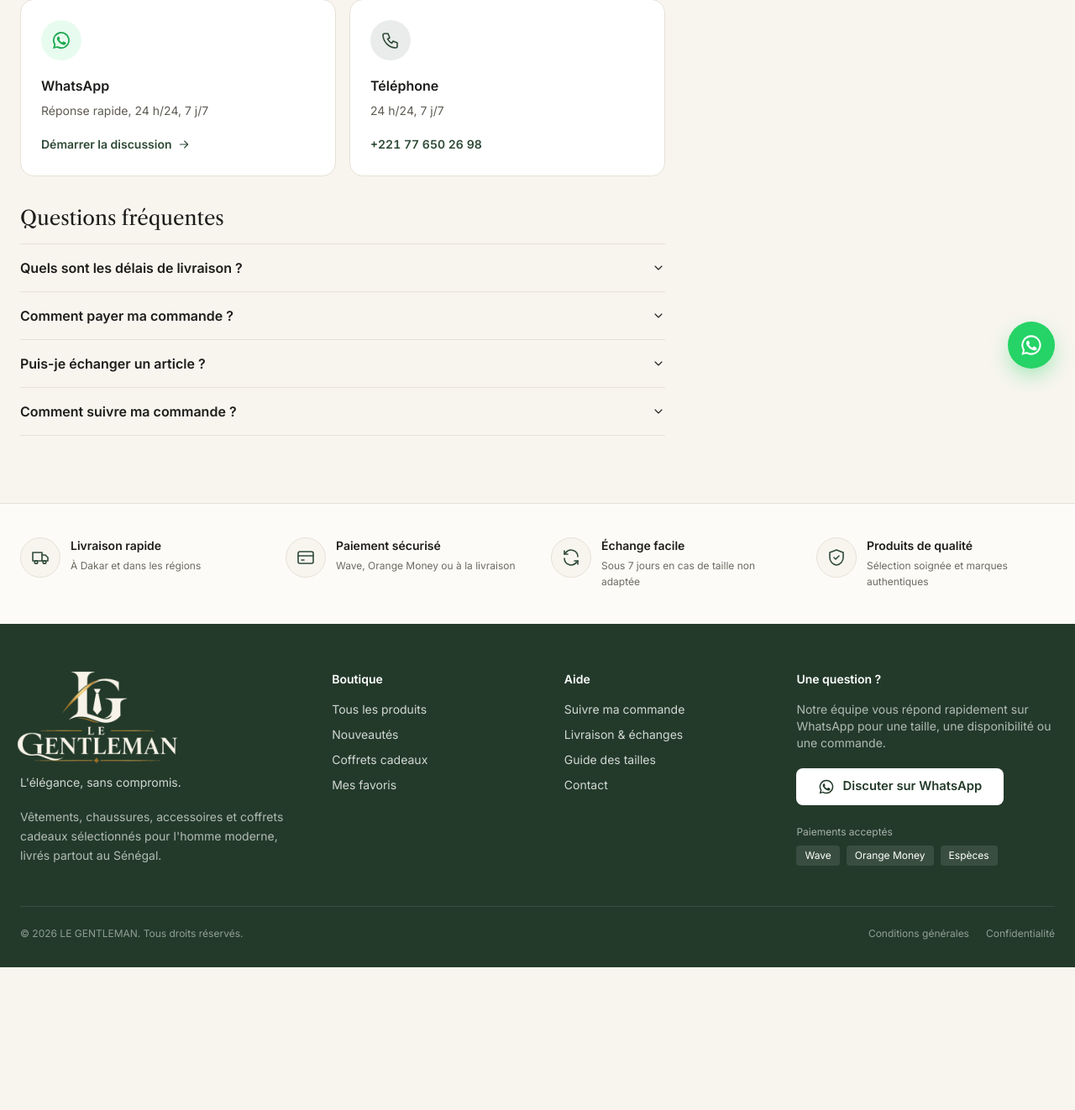
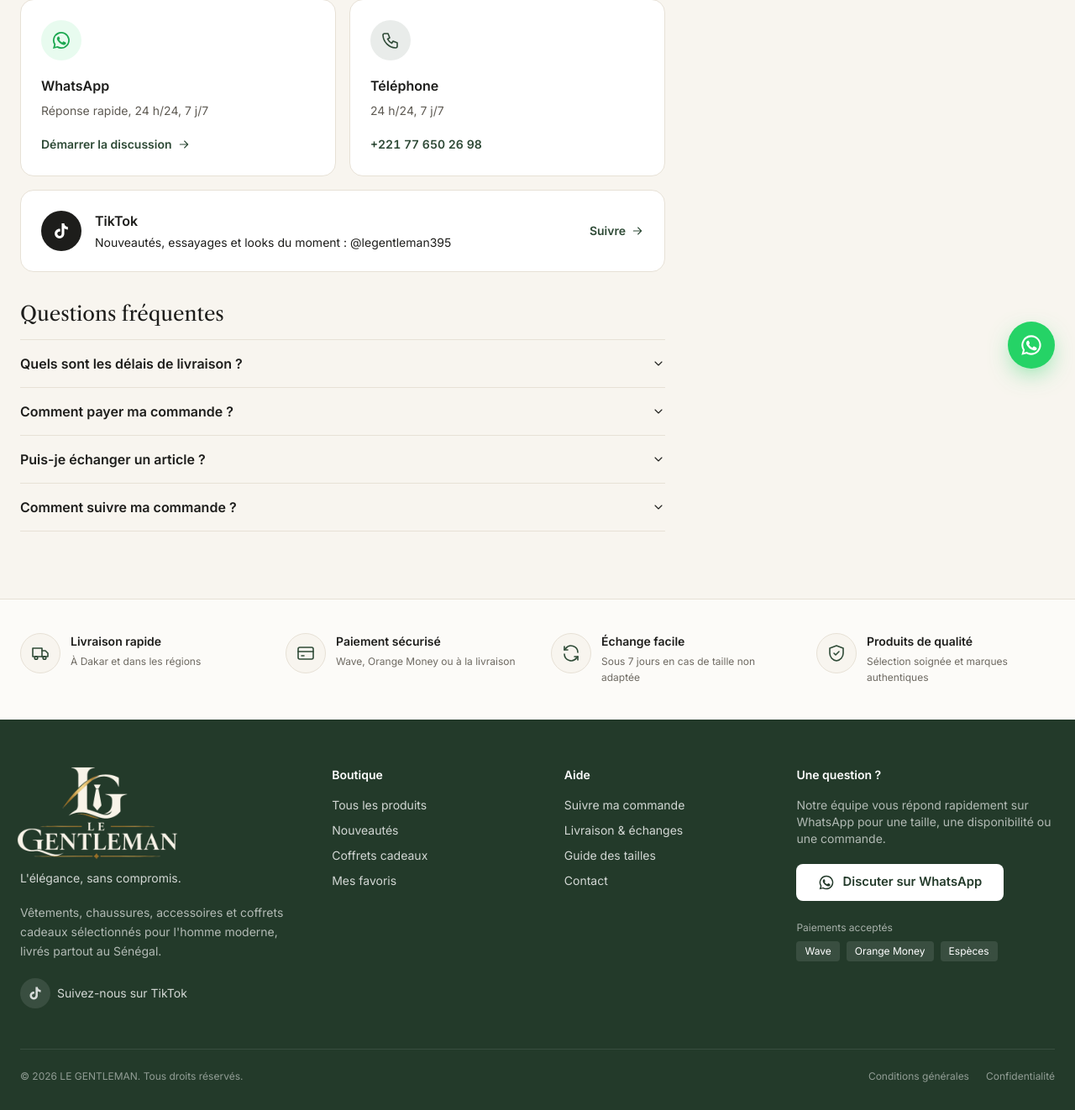
Before and after one commit to geniweb52-ship-it/legentleman, a PHP site: page /contact.php in a window 1280 px wide. Shown: the part 337-1659 px from the top of the page at 84% size. Before the commit the page ends 1489 px from the top, so only its background shows below. Run offline with PHP 8.4, Linux system fonts and the light colour scheme; data that the repository does not hold is empty.

Commit message:
Ajout du lien TikTok (@legentleman395) dans le pied de page et la page Contact
Co-Authored-By: Claude Opus 5.5 <noreply@anthropic.com>

```diff
--- a/config.example.php
+++ b/config.example.php
@@ -19,6 +19,7 @@ const SHOP_TAGLINE = "L'élégance, sans compromis.";
 const SHOP_ADDRESS = 'Dakar, Sénégal';
 const SHOP_PHONE = '221776502698';
 const WHATSAPP_NUMBER = '221776502698';
+const SHOP_TIKTOK = 'https://www.tiktok.com/@legentleman395'; // page TikTok (laisser '' pour masquer)
 const ORANGE_PAYMENT_LINK = '';
 const FREE_DELIVERY_THRESHOLD = 100000;
 
--- a/contact.php
+++ b/contact.php
@@ -16,6 +16,13 @@ ob_start(); ?>
     <p class="!mb-0 mt-4 font-semibold !text-ink">Téléphone</p><p class="!mb-0 text-sm mt-1">24 h/24, 7 j/7</p>
     <p class="!mb-0 mt-4 text-sm font-semibold !text-forest tabular-nums"><?= e($display) ?></p>
   </a>
+  <?php if (defined('SHOP_TIKTOK') && SHOP_TIKTOK !== ''): ?>
+  <a href="<?= e(SHOP_TIKTOK) ?>" target="_blank" rel="noopener" class="sm:col-span-2 rounded-2xl bg-white border border-line p-6 hover:border-forest transition-colors flex items-center gap-4">
+    <span class="w-12 h-12 shrink-0 rounded-full bg-ink text-white flex items-center justify-center"><svg class="w-6 h-6" viewBox="0 0 24 24" fill="currentColor" aria-hidden="true"><path d="M16.6 5.82A4.28 4.28 0 0 1 15.54 3h-3.09v12.4a2.59 2.59 0 0 1-2.59 2.5c-1.42 0-2.6-1.16-2.6-2.6 0-1.72 1.66-3.01 3.37-2.48V9.66c-3.45-.46-6.47 2.22-6.47 5.64 0 3.33 2.76 5.7 5.69 5.7 3.14 0 5.69-2.55 5.69-5.7V9.01a7.35 7.35 0 0 0 4.3 1.38V7.3s-1.88.09-3.24-1.48z"/></svg></span>
+    <span class="flex-1"><span class="block font-semibold text-ink">TikTok</span><span class="block text-sm mt-1">Nouveautés, essayages et looks du moment : @legentleman395</span></span>
+    <span class="hidden sm:inline-flex items-center gap-1.5 text-sm font-semibold text-forest">Suivre <?= icon('arrow-right', 'w-4 h-4') ?></span>
+  </a>
+  <?php endif; ?>
 </div>
 <h2>Questions fréquentes</h2>
 <div class="divide-y divide-line border-y border-line">
--- a/includes/footer.php
+++ b/includes/footer.php
@@ -23,6 +23,7 @@
           <img src="<?= e(url('assets/img/brand/logo-light.png')) ?>" alt="<?= e(SHOP_NAME) ?>" width="900" height="524" loading="lazy" class="w-48 h-auto -ml-1">
           <p class="mt-3 text-sm"><?= e(SHOP_TAGLINE) ?></p>
           <p class="mt-5 text-sm leading-relaxed max-w-xs text-white/65">Vêtements, chaussures, accessoires et coffrets cadeaux sélectionnés pour l'homme moderne, livrés partout au Sénégal.</p>
+          <?php if (defined('SHOP_TIKTOK') && SHOP_TIKTOK !== ''): ?><a href="<?= e(SHOP_TIKTOK) ?>" target="_blank" rel="noopener" class="mt-5 inline-flex items-center gap-2 text-sm text-white/80 hover:text-white transition-colors"><span class="w-9 h-9 rounded-full bg-white/10 flex items-center justify-center"><svg class="w-5 h-5" viewBox="0 0 24 24" fill="currentColor" aria-hidden="true"><path d="M16.6 5.82A4.28 4.28 0 0 1 15.54 3h-3.09v12.4a2.59 2.59 0 0 1-2.59 2.5c-1.42 0-2.6-1.16-2.6-2.6 0-1.72 1.66-3.01 3.37-2.48V9.66c-3.45-.46-6.47 2.22-6.47 5.64 0 3.33 2.76 5.7 5.69 5.7 3.14 0 5.69-2.55 5.69-5.7V9.01a7.35 7.35 0 0 0 4.3 1.38V7.3s-1.88.09-3.24-1.48z"/></svg></span> Suivez-nous sur TikTok</a><?php endif; ?>
         </div>
         <div>
           <p class="text-white font-semibold text-sm mb-4">Boutique</p>
```
